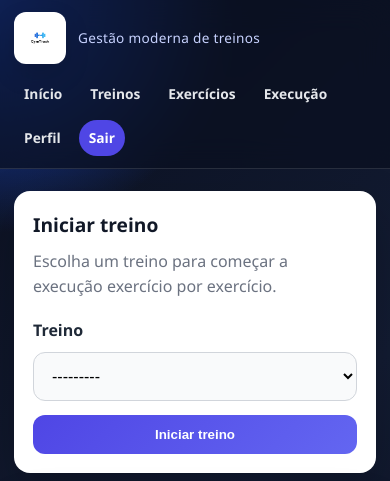
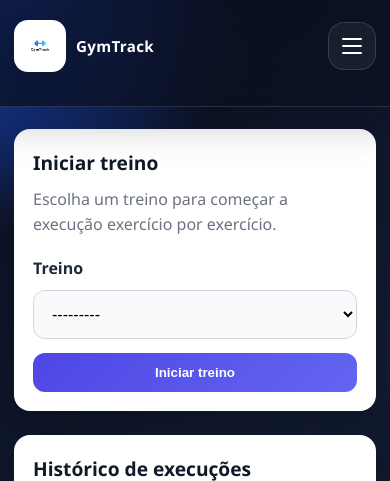
Before and after one commit to marcelof0nseca/GymTrack, a Django app: page /execucao/ in a window 390 px wide. Shown: the top 481 px of the page. Run offline with Django 5.2, Linux system fonts and the light colour scheme; a user stored in the database is signed in; data comes from the database, SQL or seed files in the repository; both versions use the stored data as it was after the commit; data that the repository does not hold is empty.

Commit message:
style: implementcao da menu navigator com hamburguer + painel responsivo para se encaixar ao tam da tela

```diff
--- a/core/templates/core/base.html
+++ b/core/templates/core/base.html
@@ -5,7 +5,11 @@
     <meta charset="UTF-8">
     <meta name="viewport" content="width=device-width, initial-scale=1.0">
     <title>GymTrack</title>
+    <script>
+        document.documentElement.classList.add('js');
+    </script>
     <link rel="stylesheet" href="{% static 'css/style.css' %}">
+    <script src="{% static 'js/navigation.js' %}" defer></script>
 </head>
 <body>
 <div class="page-shell">
@@ -16,24 +20,60 @@
                     <img src="{% static 'images/logo.png' %}" alt="Logo do GymTrack">
                 </div>
 
-                <p class="brand-subtitle">Gestão moderna de treinos</p>
+                <div class="brand-copy">
+                    <span class="brand-title">GymTrack</span>
+                    <p class="brand-subtitle">Gest&atilde;o moderna de treinos</p>
+                </div>
             </a>
 
-            {% if user.is_authenticated %}
-                <nav class="nav">
-                    <a href="{% url 'home' %}">Início</a>
-                    <a href="{% url 'treinos' %}">Treinos</a>
-                    <a href="{% url 'exercicios' %}">Exercícios</a>
-                    <a href="{% url 'execucao' %}">Execução</a>
-                    <a href="{% url 'perfil' %}">Perfil</a>
-                    <a href="{% url 'logout' %}" class="nav-primary">Sair</a>
-                </nav>
-            {% else %}
-                <nav class="nav">
-                    <a href="{% url 'login' %}">Entrar</a>
-                    <a href="{% url 'register' %}" class="nav-primary">Cadastrar</a>
-                </nav>
-            {% endif %}
+            <button
+                type="button"
+                class="nav-toggle"
+                aria-expanded="false"
+                aria-controls="primary-navigation"
+                aria-label="Abrir menu de navegacao"
+                data-nav-toggle
+            >
+                <span class="nav-toggle-bar"></span>
+                <span class="nav-toggle-bar"></span>
+                <span class="nav-toggle-bar"></span>
+            </button>
+
+            {% with current_view=request.resolver_match.url_name %}
+                {% if user.is_authenticated %}
+                    <nav class="nav" id="primary-navigation" data-nav-root>
+                        <div class="nav-panel">
+                            <a href="{% url 'home' %}" class="nav-link{% if current_view == 'home' %} is-active{% endif %}" data-nav-link>
+                                In&iacute;cio
+                            </a>
+                            <a href="{% url 'treinos' %}" class="nav-link{% if current_view == 'treinos' or current_view == 'editar_treino' %} is-active{% endif %}" data-nav-link>
+                                Treinos
+                            </a>
+                            <a href="{% url 'exercicios' %}" class="nav-link{% if current_view == 'exercicios' %} is-active{% endif %}" data-nav-link>
+                                Exerc&iacute;cios
+                            </a>
+                            <a href="{% url 'execucao' %}" class="nav-link{% if current_view == 'execucao' or current_view == 'execucao_detalhe' %} is-active{% endif %}" data-nav-link>
+                                Execu&ccedil;&atilde;o
+                            </a>
+                            <a href="{% url 'perfil' %}" class="nav-link{% if current_view == 'perfil' %} is-active{% endif %}" data-nav-link>
+                                Perfil
+                            </a>
+                            <a href="{% url 'logout' %}" class="nav-link nav-primary" data-nav-link>Sair</a>
+                        </div>
+                    </nav>
+                {% else %}
+                    <nav class="nav" id="primary-navigation" data-nav-root>
+                        <div class="nav-panel">
+                            <a href="{% url 'login' %}" class="nav-link{% if current_view == 'login' %} is-active{% endif %}" data-nav-link>
+                                Entrar
+                            </a>
+                            <a href="{% url 'register' %}" class="nav-link nav-primary{% if current_view == 'register' %} is-active{% endif %}" data-nav-link>
+                                Cadastrar
+                            </a>
+                        </div>
+                    </nav>
+                {% endif %}
+            {% endwith %}
         </div>
     </header>
 
--- a/static/css/style.css
+++ b/static/css/style.css
@@ -61,26 +61,35 @@ img {
     position: sticky;
     top: 0;
     z-index: 50;
-    backdrop-filter: blur(16px);
-    background: rgba(11, 16, 32, 0.72);
+    backdrop-filter: blur(18px);
+    background: rgba(11, 16, 32, 0.78);
     border-bottom: 1px solid var(--border);
+    box-shadow: 0 18px 40px rgba(3, 7, 18, 0.22);
 }
 
 .topbar-inner {
     max-width: var(--container);
     margin: 0 auto;
-    padding: 18px 20px;
+    padding: 16px 20px;
     display: flex;
+    flex-wrap: wrap;
     align-items: center;
-    justify-content: space-between;
-    gap: 20px;
+    gap: 18px;
 }
 
 .brand {
-    display: flex;
+    display: inline-flex;
     align-items: center;
     gap: 14px;
     min-width: 0;
+    padding: 8px 10px;
+    border-radius: 18px;
+    transition: background 0.25s ease, transform 0.25s ease;
+}
+
+.brand:hover {
+    background: rgba(255, 255, 255, 0.05);
+    transform: translateY(-1px);
 }
 
 .brand-badge {
@@ -96,8 +105,8 @@ img {
 }
 
 .brand-logo {
-    width: 76px;
-    height: 76px;
+    width: 72px;
+    height: 72px;
     background: white;
     border-radius: 16px;
     padding: 8px;
@@ -116,6 +125,21 @@ img {
     display: block;
 }
 
+.brand-copy {
+    min-width: 0;
+    display: flex;
+    flex-direction: column;
+    gap: 2px;
+}
+
+.brand-title {
+    font-size: 1.12rem;
+    line-height: 1.1;
+    font-weight: 800;
+    letter-spacing: 0.02em;
+    color: white;
+}
+
 .brand-text {
     min-width: 0;
 }
@@ -131,7 +155,65 @@ img {
     color: var(--muted);
 }
 
+.brand:focus-visible,
+.nav-link:focus-visible,
+.nav-toggle:focus-visible {
+    outline: 3px solid rgba(96, 165, 250, 0.45);
+    outline-offset: 3px;
+}
+
+.nav-toggle {
+    display: none;
+    width: 48px;
+    height: 48px;
+    margin-left: auto;
+    border-radius: 16px;
+    border: 1px solid rgba(148, 163, 184, 0.22);
+    background: rgba(255, 255, 255, 0.06);
+    color: white;
+    cursor: pointer;
+    align-items: center;
+    justify-content: center;
+    flex-direction: column;
+    gap: 5px;
+    transition: background 0.25s ease, border-color 0.25s ease, transform 0.25s ease;
+}
+
+.nav-toggle:hover {
+    background: rgba(255, 255, 255, 0.1);
+    border-color: rgba(199, 210, 254, 0.45);
+}
+
+.nav-toggle.is-active {
+    background: rgba(79, 70, 229, 0.18);
+    border-color: rgba(129, 140, 248, 0.5);
+}
+
+.nav-toggle-bar {
+    width: 20px;
+    height: 2px;
+    border-radius: 999px;
+    background: currentColor;
+    transition: transform 0.25s ease, opacity 0.25s ease;
+}
+
+.nav-toggle.is-active .nav-toggle-bar:nth-child(1) {
+    transform: translateY(7px) rotate(45deg);
+}
+
+.nav-toggle.is-active .nav-toggle-bar:nth-child(2) {
+    opacity: 0;
+}
+
+.nav-toggle.is-active .nav-toggle-bar:nth-child(3) {
+    transform: translateY(-7px) rotate(-45deg);
+}
+
 .nav {
+    margin-left: auto;
+}
+
+.nav-panel {
     display: flex;
     flex-wrap: wrap;
     gap: 10px;
@@ -139,27 +221,44 @@ img {
     justify-content: flex-end;
 }
 
-.nav a {
-    padding: 10px 14px;
+.nav-link {
+    display: inline-flex;
+    align-items: center;
+    justify-content: center;
+    min-height: 44px;
+    padding: 10px 15px;
     border-radius: 999px;
     color: #e5e7eb;
     font-weight: 600;
-    transition: 0.25s ease;
+    transition: background 0.25s ease, color 0.25s ease, transform 0.25s ease, box-shadow 0.25s ease;
     white-space: nowrap;
 }
 
-.nav a:hover {
+.nav-link:hover {
     background: rgba(255, 255, 255, 0.08);
     color: white;
+    transform: translateY(-1px);
 }
 
-.nav a.nav-primary {
-    background: var(--primary);
+.nav-link.is-active {
+    background: rgba(79, 70, 229, 0.18);
     color: white;
+    box-shadow: inset 0 0 0 1px rgba(129, 140, 248, 0.45);
 }
 
-.nav a.nav-primary:hover {
-    background: var(--primary-hover);
+.nav-link.nav-primary {
+    background: linear-gradient(135deg, var(--primary), #6366f1);
+    color: white;
+    box-shadow: 0 12px 24px rgba(79, 70, 229, 0.25);
+}
+
+.nav-link.nav-primary:hover {
+    background: linear-gradient(135deg, var(--primary-hover), var(--primary));
+    box-shadow: 0 14px 28px rgba(79, 70, 229, 0.3);
+}
+
+.nav-link.nav-primary.is-active {
+    box-shadow: 0 14px 30px rgba(79, 70, 229, 0.3), inset 0 0 0 1px rgba(255, 255, 255, 0.16);
 }
 
 .main-container {
@@ -516,17 +615,6 @@ img {
         grid-template-columns: 1fr;
     }
 
-    .topbar-inner {
-        flex-direction: column;
-        align-items: flex-start;
-        padding: 16px 18px;
-    }
-
-    .nav {
-        width: 100%;
-        justify-content: flex-start;
-    }
-
     .main-container {
         padding: 30px 18px 50px;
     }
@@ -550,45 +638,81 @@ img {
 }
 
 @media (max-width: 768px) {
-    .topbar {
-        position: static;
-    }
-
     .topbar-inner {
-        padding: 12px 14px;
-        gap: 12px;
+        padding: 14px;
+        gap: 14px;
     }
 
     .brand {
         gap: 10px;
-        align-items: center;
+        flex: 1;
+        padding: 6px 0;
     }
 
     .brand-logo {
         width: 58px;
         height: 58px;
         padding: 6px;
-        border-radius: 12px;
+        border-radius: 14px;
     }
 
-    .brand-text h1 {
-        font-size: 1.05rem;
-    }
-
-    .brand-text p {
-        font-size: 0.78rem;
+    .brand-title {
+        font-size: 1rem;
     }
 
     .nav {
-        gap: 8px;
+        width: 100%;
+    }
+
+    .brand-subtitle {
+        font-size: 0.76rem;
+        max-width: 24ch;
+    }
+
+    .js .nav-toggle {
+        display: inline-flex;
+    }
+
+    .nav-panel {
+        width: 100%;
+        flex-direction: column;
+        align-items: stretch;
+        justify-content: flex-start;
+        padding: 14px;
+        border-radius: 18px;
+        background: rgba(8, 12, 26, 0.92);
+        border: 1px solid rgba(148, 163, 184, 0.18);
+        box-shadow: 0 20px 35px rgba(2, 6, 23, 0.35);
+    }
+
+    .js .nav.nav-ready {
+        max-height: 0;
+        margin-top: 0;
+        opacity: 0;
+        overflow: hidden;
+        pointer-events: none;
+        transform: translateY(-8px);
+        transition: max-height 0.35s ease, opacity 0.25s ease, transform 0.25s ease, margin-top 0.25s ease;
+    }
+
+    .js .nav.nav-ready.is-open {
+        max-height: 480px;
+        margin-top: 2px;
+        opacity: 1;
+        pointer-events: auto;
+        transform: translateY(0);
+    }
+
+    .nav-link {
         width: 100%;
         justify-content: flex-start;
-        flex-wrap: wrap;
+        padding: 12px 14px;
+        border-radius: 14px;
+        font-size: 0.95rem;
     }
 
-    .nav a {
-        padding: 8px 11px;
-        font-size: 0.92rem;
+    .nav-link.nav-primary {
+        justify-content: center;
     }
 
     .hero-panel,
@@ -665,6 +789,16 @@ img {
         font-size: 1.7rem;
     }
 
+    .nav-panel {
+        padding: 12px;
+        border-radius: 16px;
+    }
+
+    .nav-link {
+        min-height: 42px;
+        padding: 11px 12px;
+    }
+
     .btn {
         width: 100%;
     }
@@ -676,17 +810,21 @@ img {
         height: 52px;
     }
 
-    .brand-text h1 {
-        font-size: 0.98rem;
+    .brand-title {
+        font-size: 0.95rem;
     }
 
-    .brand-text p {
-        font-size: 0.72rem;
+    .brand-subtitle {
+        display: none;
     }
 
-    .nav a {
-        font-size: 0.86rem;
-        padding: 7px 10px;
+    .nav-panel {
+        padding: 10px;
+    }
+
+    .nav-link {
+        font-size: 0.9rem;
+        padding: 10px 12px;
     }
 
     .hero-title {
@@ -969,15 +1107,10 @@ img {
     color: #92400e;
 }
 
-.brand {
-    display: flex;
-    align-items: center;
-    gap: 12px;
-}
-
 .brand-subtitle {
     font-size: 0.85rem;
     color: #c7d2fe;
     font-weight: 500;
-    letter-spacing: 0.3px;
+    letter-spacing: 0.02em;
+    line-height: 1.35;
 }
--- /dev/null
+++ b/static/js/navigation.js
@@ -0,0 +1,61 @@
+document.addEventListener("DOMContentLoaded", () => {
+    const nav = document.querySelector("[data-nav-root]");
+    const toggle = document.querySelector("[data-nav-toggle]");
+
+    if (!nav || !toggle) {
+        return;
+    }
+
+    const mobileQuery = window.matchMedia("(max-width: 768px)");
+
+    const setMenuState = (isOpen) => {
+        nav.classList.toggle("is-open", isOpen);
+        toggle.classList.toggle("is-active", isOpen);
+        toggle.setAttribute("aria-expanded", isOpen ? "true" : "false");
+        toggle.setAttribute(
+            "aria-label",
+            isOpen ? "Fechar menu de navegacao" : "Abrir menu de navegacao"
+        );
+    };
+
+    const closeMenu = () => {
+        setMenuState(false);
+    };
+
+    nav.classList.add("nav-ready");
+    closeMenu();
+
+    toggle.addEventListener("click", () => {
+        if (!mobileQuery.matches) {
+            return;
+        }
+
+        setMenuState(!nav.classList.contains("is-open"));
+    });
+
+    nav.querySelectorAll("[data-nav-link]").forEach((link) => {
+        link.addEventListener("click", () => {
+            if (mobileQuery.matches) {
+                closeMenu();
+            }
+        });
+    });
+
+    const handleViewportChange = (event) => {
+        if (!event.matches) {
+            closeMenu();
+        }
+    };
+
+    if (typeof mobileQuery.addEventListener === "function") {
+        mobileQuery.addEventListener("change", handleViewportChange);
+    } else if (typeof mobileQuery.addListener === "function") {
+        mobileQuery.addListener(handleViewportChange);
+    }
+
+    document.addEventListener("keydown", (event) => {
+        if (event.key === "Escape") {
+            closeMenu();
+        }
+    });
+});
```
Also changed, not shown: db.sqlite3.
